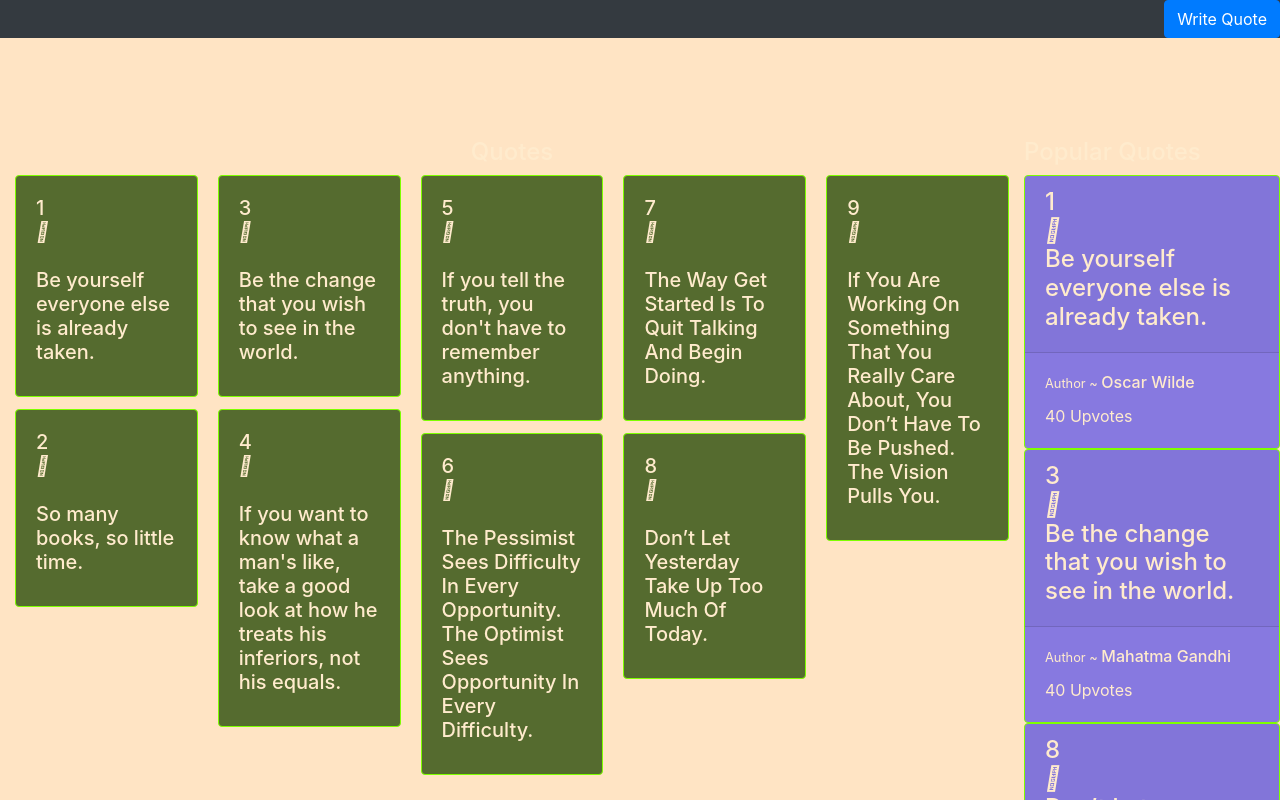
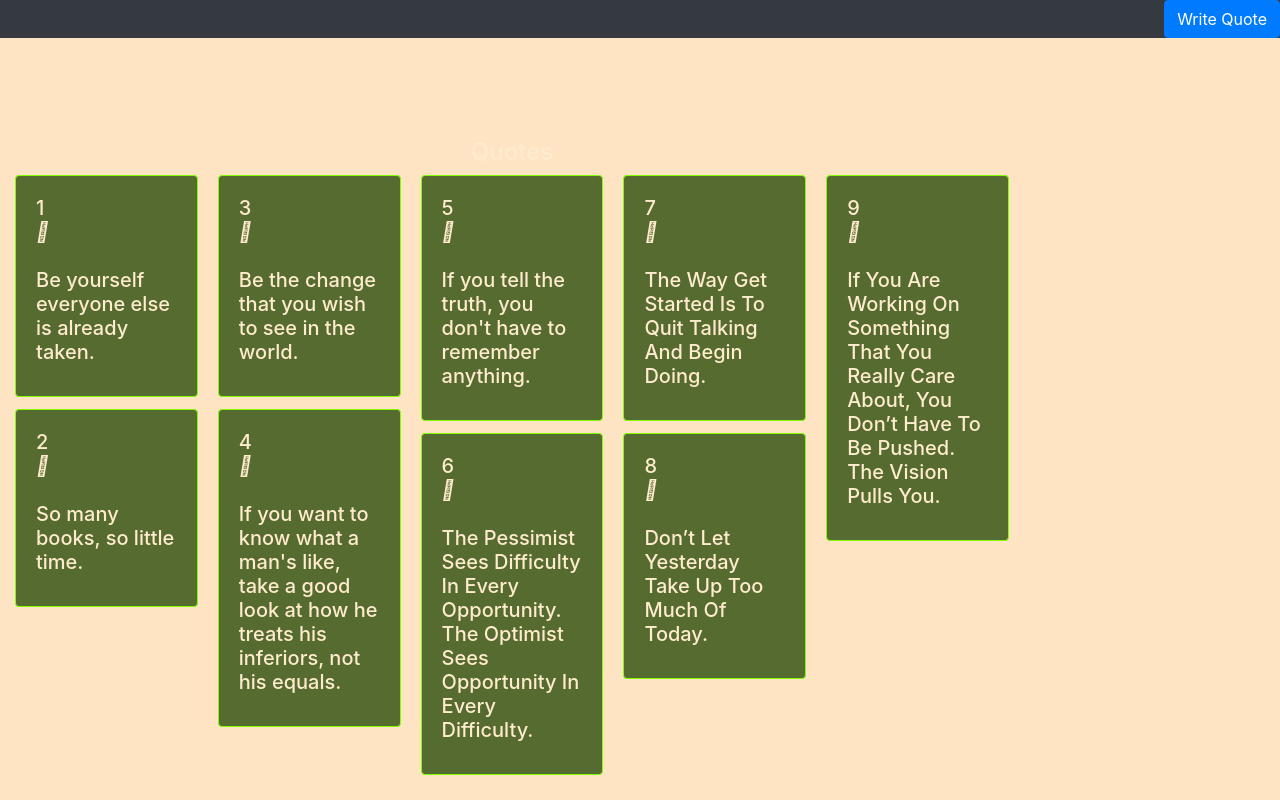
Before and after one commit to Thuotracy/angular-project-1, an Angular app: page / in a window 1280 px wide. Shown: the top 800 px of the page. Built offline with nearby package versions, Linux system fonts and the light colour scheme.

Commit message:
edit html

```diff
--- a/src/app/quote/quote.component.html
+++ b/src/app/quote/quote.component.html
@@ -29,25 +29,6 @@
 
         </div>
 
-        <div class="popularQuote" >
-
-            <h4>Popular Quotes</h4>
-            <div class="card popular" *ngFor="let popular of populars;let i=index" appHighlight>
-                <div class="card-header">
-                    <h4 >{{popular.id}} <br><i class="fas  fa-quote-left    "></i> <br> {{popular.quote}}</h4>
-                </div>
-                <div class="card-body">
-                    <h6 class="card-title"><small class="text">Author ~ </small>{{popular.author}}</h6>
-                    <p class="card-text">{{popular.upvote}} Upvotes</p>
-                </div>
-
-            </div>
-
-
-
-        </div>
-
-
     </div>
 
 
```
